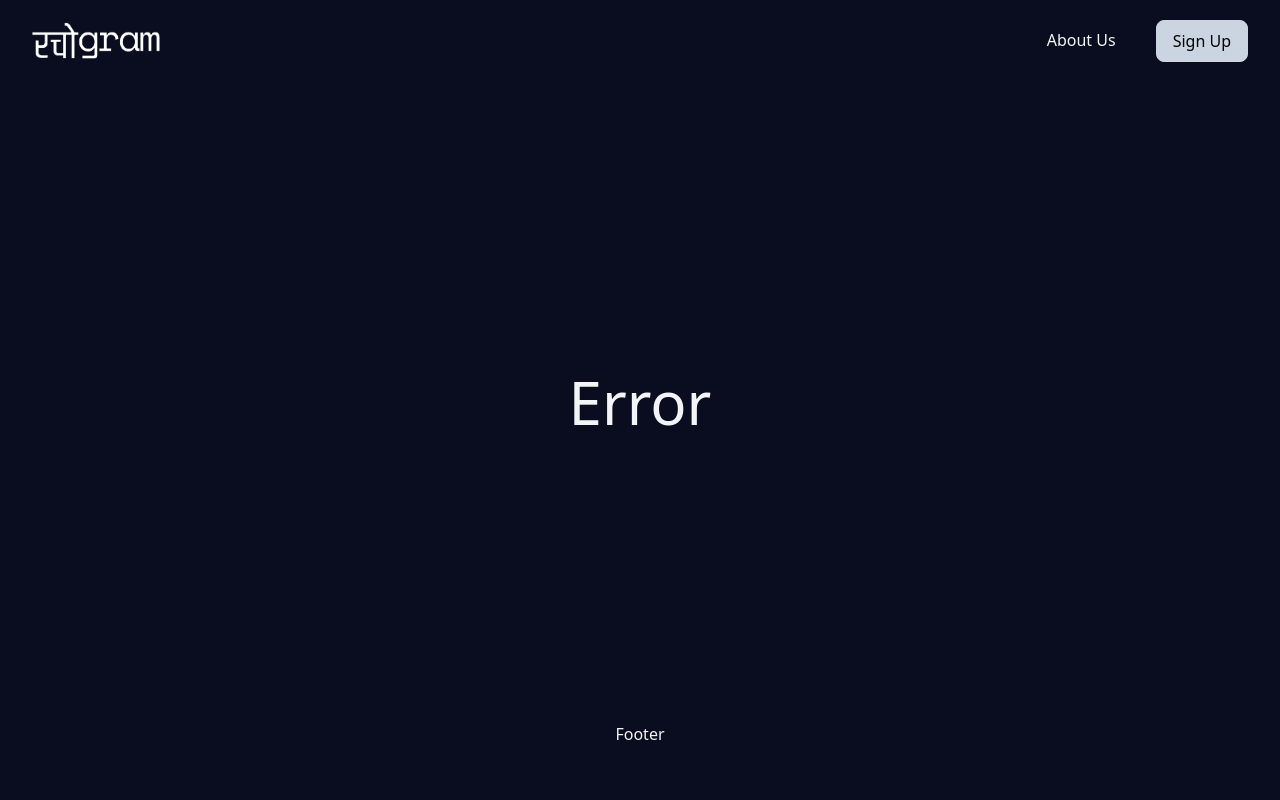
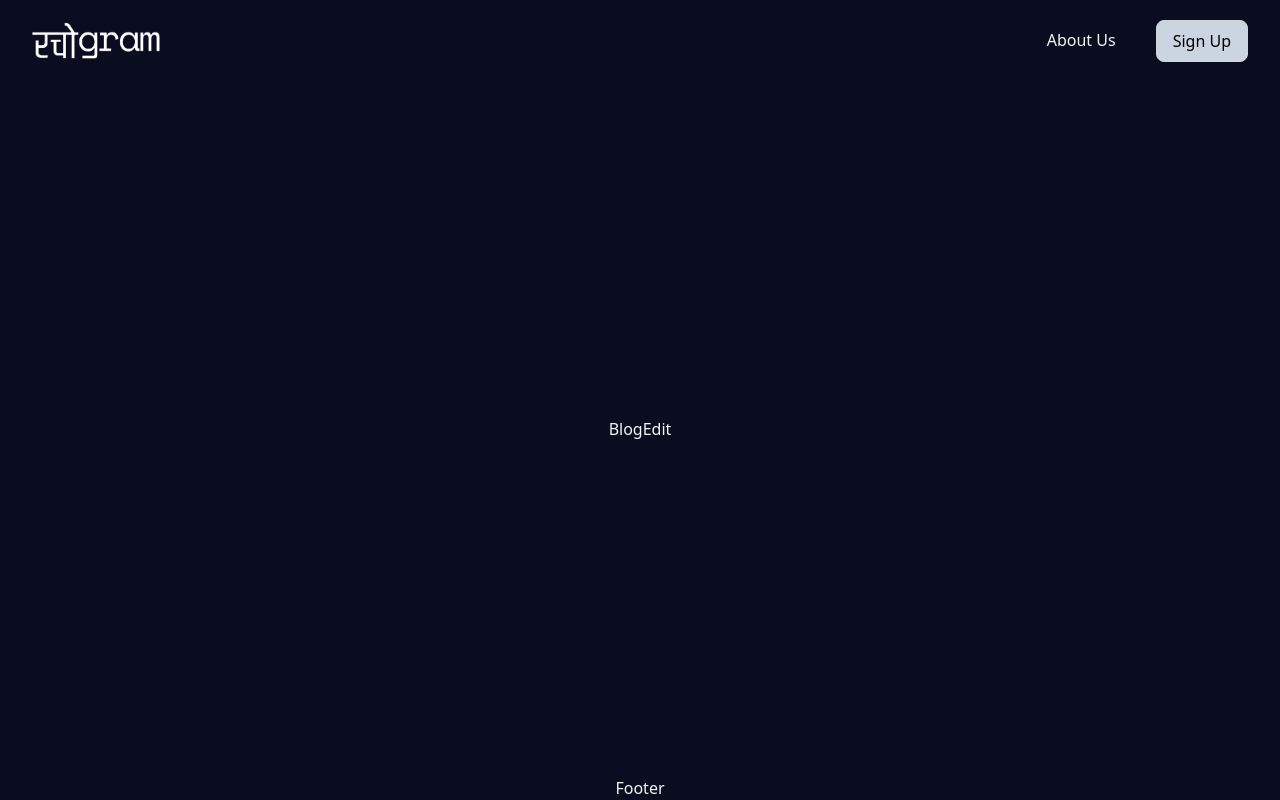
Before and after one commit to shbhm-0711/BLOG-IN, a React (Vite) app in the folder frontend/: page /1/edit in a window 1280 px wide. Built offline with nearby package versions, Linux system fonts and the light colour scheme.

Commit message:
feat:add pages

```diff
--- a/frontend/src/main.jsx
+++ b/frontend/src/main.jsx
@@ -23,6 +23,8 @@ import {
   LandingPage,
   SignUpPage,
   AboutUsPage,
+  BlogPage,
+  BlogEditPage,
 } from "./pages";
 
 //Router
@@ -34,8 +36,14 @@ const router = createBrowserRouter(
       <Route path="sign-up" element={<SignUpPage />} />
       <Route path="login" element={<LoginPage />} />
       <Route path="about-us" element={<AboutUsPage />} />
+      <Route path="profile" element={<ProfilePage />} />
       <Route path="feed" element={<HomePage />} />
-      <Route path="profile" element={<ProfilePage />} />
+      <Route path=":blogID" id="blog-detail">
+        {/* use Loader */}
+        <Route index element={<BlogPage />} />
+        <Route path="edit" element={<BlogEditPage />} />
+      </Route>
+      <Route path="new" element />
     </Route>
   )
 );
--- /dev/null
+++ b/frontend/src/pages/BlogEditPage.jsx
@@ -0,0 +1,7 @@
+import React from "react";
+
+function BlogEditPage() {
+  return <div>BlogEdit</div>;
+}
+
+export default BlogEditPage;
--- a/frontend/src/pages/index.js
+++ b/frontend/src/pages/index.js
@@ -8,3 +8,4 @@ export { default as ProfilePage } from "./ProfilePage.jsx";
 export { default as SignUpPage } from "./SignUpPage.jsx";
 export { default as SplashPage } from "./SplashPage.jsx";
 export { default as LandingPage } from "./LandingPage.jsx";
+export { default as BlogEditPage } from "./BlogEditPage.jsx";
```
